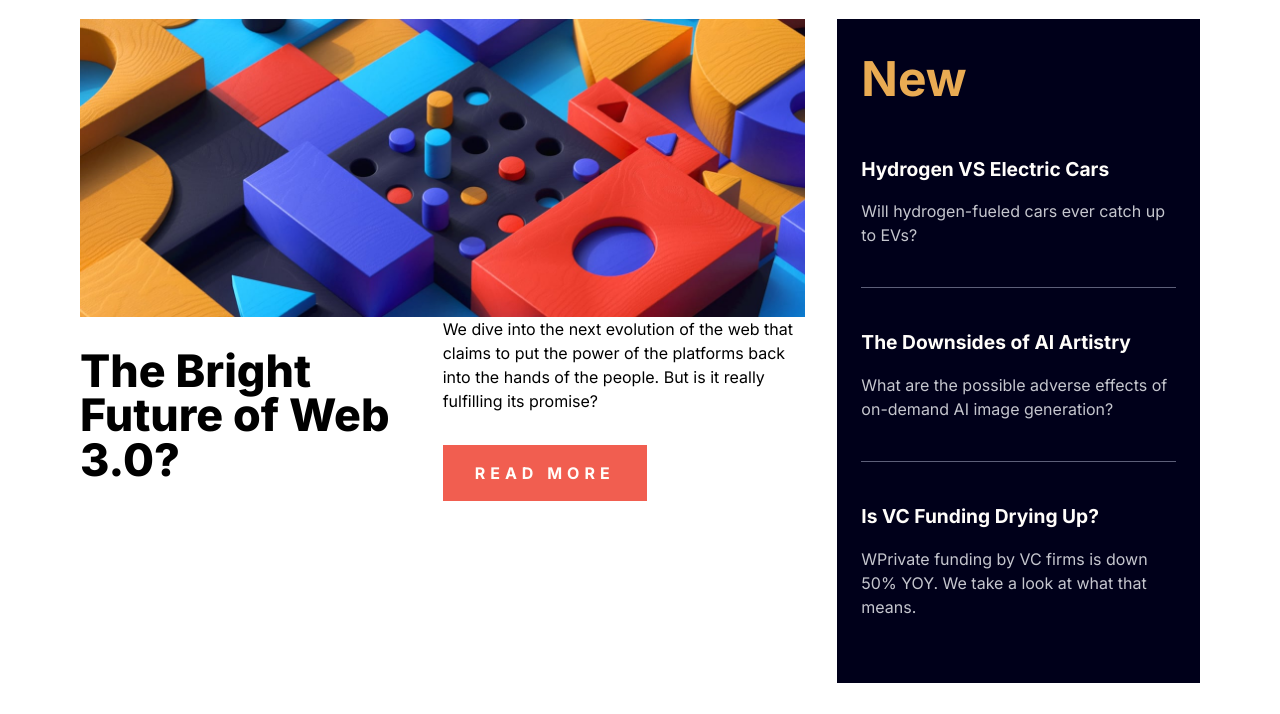
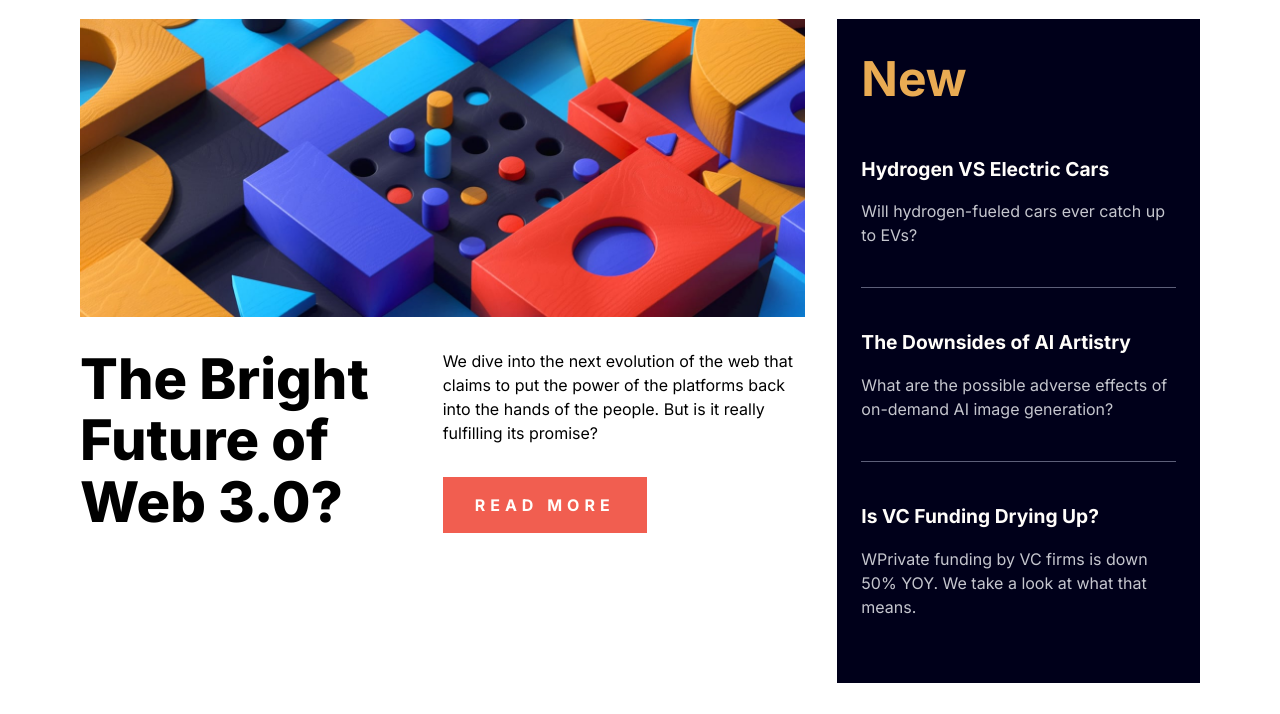
Before and after one commit to approved4me/FM-news-homepage-main, a plain HTML site: page index.html in a window 1280 px wide. Shown: the part 86-800 px from the top of the page. Drawn offline with Linux system fonts and the light colour scheme.

Commit message:
more grid

```diff
--- a/style.css
+++ b/style.css
@@ -113,7 +113,7 @@ main {
 
 h1 {
     font-size: 2.8rem;
-    line-height: 1;
+    line-height: 1.1;
     font-weight: 800;
     margin-block: 2rem;
 }
@@ -283,4 +283,17 @@ h1 {
         display: grid;
         grid-template-columns: 1fr 1fr;
     }
+
+    .headline_teaser {
+        padding-top: 2rem;
+    }
+
+    .headline_title {
+        padding-right: 2rem;
+    }
+
+    h1 {
+        font-size: 3.5rem;
+
+    }
 }
```
